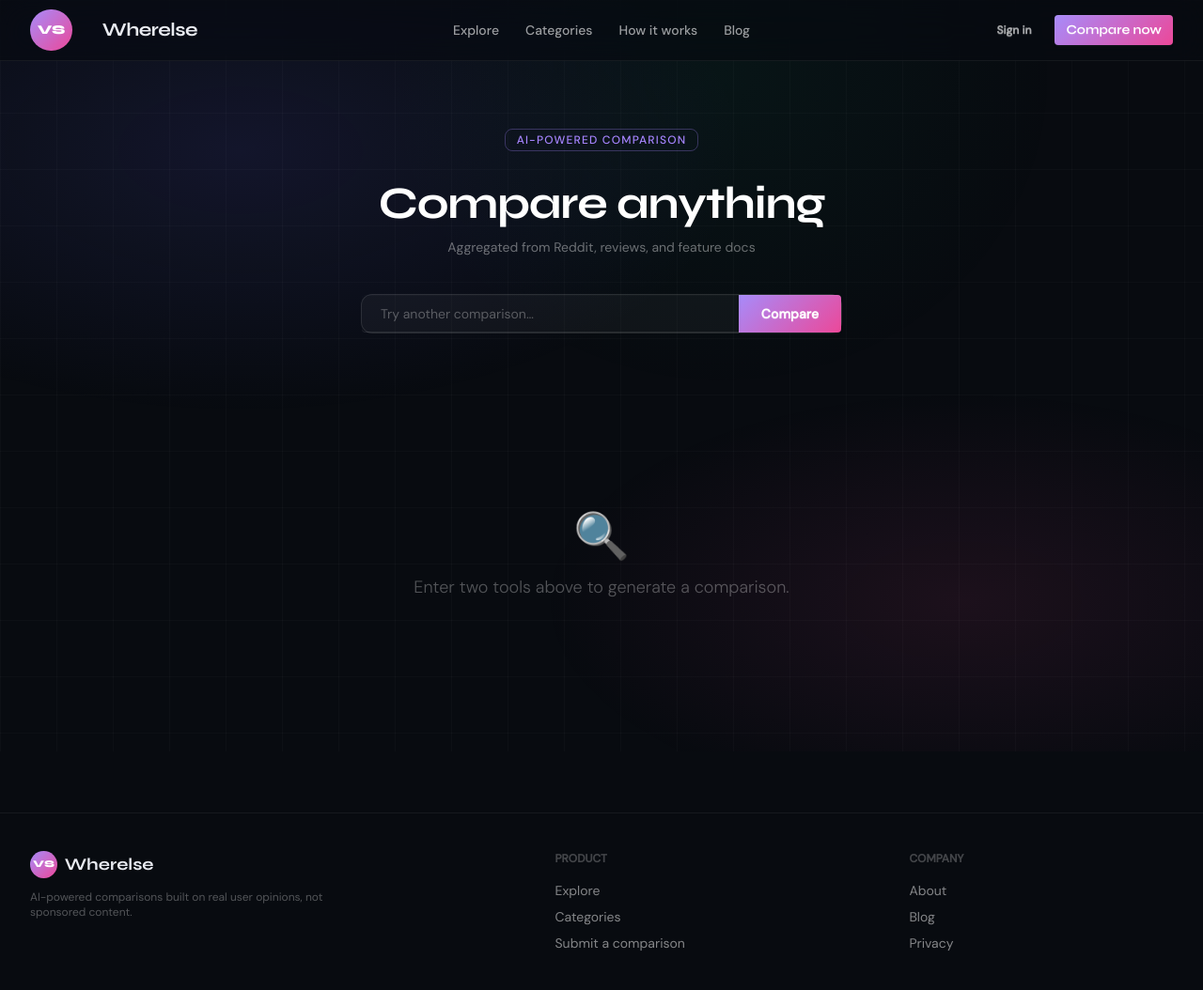
After one commit to PyToby/project-wherelse, a Flask app: page /compare in a window 1280 px wide. The commit adds this page. Shown: the whole page at 94% size. Run offline with Flask 3, Linux system fonts and the light colour scheme.

Commit message:
AI running

```diff
--- a/main.py
+++ b/main.py
@@ -4,4 +4,4 @@ app = create_app()
 
 if __name__ == "__main__":
     with app.app_context():
-        app.run()
+        app.run(debug=True)
--- a/static/output.css
+++ b/static/output.css
@@ -33,6 +33,8 @@
     --text-lg--line-height: calc(1.75 / 1.125);
     --text-xl: 1.25rem;
     --text-xl--line-height: calc(1.75 / 1.25);
+    --text-2xl: 1.5rem;
+    --text-2xl--line-height: calc(2 / 1.5);
     --text-4xl: 2.25rem;
     --text-4xl--line-height: calc(2.5 / 2.25);
     --text-5xl: 3rem;
@@ -42,6 +44,7 @@
     --font-weight-semibold: 600;
     --font-weight-bold: 700;
     --tracking-tight: -0.025em;
+    --tracking-wide: 0.025em;
     --tracking-widest: 0.1em;
     --leading-relaxed: 1.625;
     --radius-lg: 0.5rem;
@@ -1048,6 +1051,9 @@
   .mb-2 {
     margin-bottom: calc(var(--spacing) * 2);
   }
+  .mb-3 {
+    margin-bottom: calc(var(--spacing) * 3);
+  }
   .mb-4 {
     margin-bottom: calc(var(--spacing) * 4);
   }
@@ -1063,11 +1069,20 @@
   .mb-10 {
     margin-bottom: calc(var(--spacing) * 10);
   }
+  .mb-12 {
+    margin-bottom: calc(var(--spacing) * 12);
+  }
   .mb-16 {
     margin-bottom: calc(var(--spacing) * 16);
   }
   .ml-1 {
     margin-left: calc(var(--spacing) * 1);
+  }
+  .ml-6 {
+    margin-left: calc(var(--spacing) * 6);
+  }
+  .ml-auto {
+    margin-left: auto;
   }
   .status {
     @layer daisyui.l1.l2.l3 {
@@ -1535,6 +1600,9 @@
   .py-24 {
     padding-block: calc(var(--spacing) * 24);
   }
+  .pt-12 {
+    padding-top: calc(var(--spacing) * 12);
+  }
   .pt-16 {
     padding-top: calc(var(--spacing) * 16);
   }
@@ -1544,15 +1612,26 @@
   .pb-8 {
     padding-bottom: calc(var(--spacing) * 8);
   }
+  .pb-16 {
+    padding-bottom: calc(var(--spacing) * 16);
+  }
   .text-center {
     text-align: center;
   }
   .text-right {
     text-align: right;
+  }
+  .text-2xl {
+    font-size: var(--text-2xl);
+    line-height: var(--tw-leading, var(--text-2xl--line-height));
   }
   .text-4xl {
     font-size: var(--text-4xl);
     line-height: var(--tw-leading, var(--text-4xl--line-height));
+  }
+  .text-5xl {
+    font-size: var(--text-5xl);
+    line-height: var(--tw-leading, var(--text-5xl--line-height));
   }
   .text-base {
     font-size: var(--text-base);
@@ -2130,6 +2237,11 @@ body {
   inherits: false;
   initial-value: 0;
 }
+@property --tw-divide-x-reverse {
+  syntax: "*";
+  inherits: false;
+  initial-value: 0;
+}
 @property --tw-border-style {
   syntax: "*";
   inherits: false;
@@ -2216,6 +2328,7 @@ body {
   @supports ((-webkit-hyphens: none) and (not (margin-trim: inline))) or ((-moz-orient: inline) and (not (color:rgb(from red r g b)))) {
     *, ::before, ::after, ::backdrop {
       --tw-space-y-reverse: 0;
+      --tw-divide-x-reverse: 0;
       --tw-border-style: solid;
       --tw-leading: initial;
       --tw-font-weight: initial;
--- a/website/templates/base.html
+++ b/website/templates/base.html
@@ -20,10 +20,10 @@
 <div class="glass-nav sticky top-0 z-50 content-layer">
   <div class="navbar max-w-7xl mx-auto px-4 sm:px-8">
     <div class="navbar-start">
-      <a class="font-display font-bold text-xl tracking-tight flex items-center gap-2">
+      <a class="font-display font-bold text-xl tracking-tight flex items-center gap-6">
         <span class="vs-badge text-xs">VS</span>
-        <span>Wherelse</span>
-      </a>
+        <a href="/" class="margin-left: 0.5rem; font-display font-bold text-xl tracking-tight flex items-center gap-2 ml-6">
+          <span style="margin-left: 0.5rem;">Wherelse</span> </a>
     </div>
     <div class="navbar-center hidden md:flex">
       <ul class="menu menu-horizontal gap-1 text-sm font-medium text-white/60">
@@ -86,11 +86,14 @@
       <div class="fade-up delay-3 mb-8">
         <div class="join w-full max-w-lg search-glow rounded-xl border border-white/10 bg-white/[0.04] transition-all">
           <input
+            id="search-input"
             class="join-item input flex-1 bg-transparent border-none outline-none text-white placeholder-white/30 text-sm px-5"
             placeholder="e.g. Notion vs Obsidian, Figma vs Sketch…"
           />
           <button class="join-item btn border-none text-sm font-semibold px-6"
-            style="background: linear-gradient(135deg,#a78bfa,#ec4899); color:white;">
+            id="search-btn"
+            style="background: linear-gradient(135deg,#a78bfa,#ec4899); color:white;"
+            onclick="runComparison()">
             Compare
           </button>
         </div>
@@ -284,15 +287,21 @@
       What are you trying<br/>to <span class="gradient-text">decide?</span>
     </h2>
     <p class="text-white/40 mb-10 text-lg font-light">Type any two tools, apps, or services and get a precise, unbiased breakdown in under 30 seconds.</p>
-    <div class="join w-full max-w-lg mx-auto search-glow rounded-xl border border-white/10 bg-white/[0.04] transition-all">
+    <div class="fade-up delay-3 mb-8">
+      <div class="join w-full max-w-lg search-glow rounded-xl border border-white/10 bg-white/[0.04] transition-all">
         <input
+          id="search-input-cta"
           class="join-item input flex-1 bg-transparent border-none outline-none text-white placeholder-white/30 text-sm px-5"
-        placeholder="e.g. Stripe vs Paddle"
+          placeholder="e.g. Notion vs Obsidian, Figma vs Sketch…"
         />
         <button class="join-item btn border-none text-sm font-semibold px-6"
-        style="background: linear-gradient(135deg,#a78bfa,#ec4899); color:white;">
+          id="search-btn"
+          style="background: linear-gradient(135deg,#a78bfa,#ec4899); color:white;"
+          onclick="runComparisonCta()">
           Compare
         </button>
+      </div>
+      <p class="text-white/25 text-xs mt-2 ml-1">Try: "Linear vs Jira" or "Supabase vs Firebase"</p>
     </div>
   </div>
 </section>
@@ -330,6 +339,18 @@
     const html = template.innerHTML;
     track.innerHTML = html + html;
   }
+
+  async function runComparison() {
+    const query = document.getElementById('search-input').value;
+
+    if (!query.trim()) return;
+    window.location.href = `/compare?query=${encodeURIComponent(query)}`;
+  }
+  async function runComparisonCta() {
+    const query = document.getElementById('search-input-cta').value;
+    if (!query.trim()) return;
+    window.location.href = `/compare?query=${encodeURIComponent(query)}`;
+}
 </script>
 </body>
 </html>
--- /dev/null
+++ b/website/templates/compare.html
@@ -0,0 +1,310 @@
+{% extends "base.html" %}
+{% block content %}
+
+<!-- ─────────────── COMPARE PAGE ─────────────── -->
+<section class="content-layer min-h-screen px-4 sm:px-8 pt-12 pb-16 max-w-7xl mx-auto">
+
+  <!-- Page header -->
+  <div class="text-center mb-10 fade-up">
+    <br>
+    <span class="badge badge-outline text-xs font-medium tracking-widest uppercase text-violet-400 border-violet-400/30 px-3 py-2 mb-4">
+      AI-Powered comparison
+    </span>
+    <h1 class="font-display font-bold text-4xl sm:text-5xl text-white mt-4 mb-3 tracking-tight">
+      {% if query %}
+        <span class="gradient-text">{{ query }}</span>
+      {% else %}
+        Compare anything
+      {% endif %}
+    </h1>
+    <p class="text-white/40 text-sm">Aggregated from Reddit, reviews, and feature docs</p>
+  </div>
+
+  <!-- ── Search bar (re-run a new comparison) ── -->
+  <div class="fade-up delay-1 flex justify-center mb-12">
+    <div class="join w-full max-w-lg search-glow rounded-xl border border-white/10 bg-white/[0.04] transition-all">
+      <input
+        id="search-input"
+        class="join-item input flex-1 bg-transparent border-none outline-none text-white placeholder-white/30 text-sm px-5"
+        placeholder="Try another comparison…"
+        value="{{ query or '' }}"
+      />
+      <button
+        onclick="runComparison()"
+        class="join-item btn border-none text-sm font-semibold px-6"
+        style="background: linear-gradient(135deg,#a78bfa,#ec4899); color:white;">
+        Compare
+      </button>
+    </div>
+  </div>
+  <br>
+  <br>
+  {% if result %}
+
+  <!-- ── Split comparison card ── -->
+  <div class="fade-up delay-2">
+
+    <!-- Service name headers -->
+    <div class="flex items-center gap-4 mb-4 px-1">
+
+      <!-- Service A label -->
+      <div class="flex-1 text-center">
+        <div class="font-display font-bold text-2xl text-white mb-1">
+          {{ service_a or 'Service A' }}
+        </div>
+        <div class="text-xs text-white/35 tracking-wide uppercase">Option A</div>
+      </div>
+
+      <!-- VS badge centre -->
+      <div class="vs-badge flex-shrink-0" style="width:3rem;height:3rem;font-size:0.9rem;">VS</div>
+
+      <!-- Service B label -->
+      <div class="flex-1 text-center">
+        <div class="font-display font-bold text-2xl text-white mb-1">
+          {{ service_b or 'Service B' }}
+        </div>
+        <div class="text-xs text-white/35 tracking-wide uppercase">Option B</div>
+      </div>
+
+    </div>
+
+    <!-- Split card body -->
+    <div class="rounded-2xl border border-white/[0.07] overflow-hidden"
+         style="background: rgba(255,255,255,0.02);">
+    <br>
+      <!-- Sources strip -->
+      <div class="flex gap-2 px-6 py-3 border-b border-white/[0.05] flex-wrap"
+           style="background: rgba(255,255,255,0.015);">
+        <span class="badge badge-outline badge-xs text-white/35 border-white/10">📣 Reddit threads</span>
+        <span class="badge badge-outline badge-xs text-white/35 border-white/10">⭐ G2 Reviews</span>
+        <span class="badge badge-outline badge-xs text-white/35 border-white/10">📄 Feature docs</span>
+        <span class="badge badge-soft badge-success badge-xs gap-1 ml-auto">
+          <span class="status status-success status-xs"></span>
+          AI analysed
+        </span>
+      </div>
+
+      <!-- Two-column split -->
+      <div class="flex divide-x divide-white/[0.06]">
+
+        <!-- ── LEFT — Service A ── -->
+        <div class="flex-1 p-6 space-y-5">
+
+          <!-- Violet accent top bar -->
+          <div class="h-0.5 w-12 rounded-full mb-6"
+               style="background: linear-gradient(90deg, #a78bfa, transparent);"></div>
+
+          <div class="desc-scroll space-y-5 text-sm text-white/60 font-light leading-relaxed">
+
+            <!-- Placeholder sections — replace with Jinja variables later -->
+            <div>
+              <h4 class="font-display font-semibold text-white/85 text-sm mb-2 uppercase tracking-widest text-xs text-violet-300">
+                Best for
+              </h4>
+              <p class="text-white/55">{{ a_best_for or 'Details coming soon once AI analysis is connected.' }}</p>
+            </div>
+
+            <div class="glow-line"></div>
+
+            <div>
+              <h4 class="font-display font-semibold text-white/85 text-sm mb-3 uppercase tracking-widest text-xs text-violet-300">
+                Strengths
+              </h4>
+              <ul class="space-y-2 list-none">
+                {% if a_strengths %}
+                  {% for point in a_strengths %}
+                  <li class="flex items-start gap-2">
+                    <span class="text-violet-400 mt-0.5 flex-shrink-0">▸</span>
+                    {{ point }}
+                  </li>
+                  {% endfor %}
+                {% else %}
+                  <li class="flex items-start gap-2">
+                    <span class="text-violet-400 mt-0.5 flex-shrink-0">▸</span>
+                    Strength one will appear here
+                  </li>
+                  <li class="flex items-start gap-2">
+                    <span class="text-violet-400 mt-0.5 flex-shrink-0">▸</span>
+                    Strength two will appear here
+                  </li>
+                  <li class="flex items-start gap-2">
+                    <span class="text-violet-400 mt-0.5 flex-shrink-0">▸</span>
+                    Strength three will appear here
+                  </li>
+                {% endif %}
+              </ul>
+            </div>
+
+            <div class="glow-line"></div>
+
+            <div>
+              <h4 class="font-display font-semibold text-white/85 text-sm mb-3 uppercase tracking-widest text-xs text-violet-300">
+                Weaknesses
+              </h4>
+              <ul class="space-y-2 list-none">
+                {% if a_weaknesses %}
+                  {% for point in a_weaknesses %}
+                  <li class="flex items-start gap-2">
+                    <span class="text-white/25 mt-0.5 flex-shrink-0">▸</span>
+                    {{ point }}
+                  </li>
+                  {% endfor %}
+                {% else %}
+                  <li class="flex items-start gap-2">
+                    <span class="text-white/25 mt-0.5 flex-shrink-0">▸</span>
+                    Weakness one will appear here
+                  </li>
+                  <li class="flex items-start gap-2">
+                    <span class="text-white/25 mt-0.5 flex-shrink-0">▸</span>
+                    Weakness two will appear here
+                  </li>
+                {% endif %}
+              </ul>
+            </div>
+
+            <div class="glow-line"></div>
+
+            <!-- AI result raw output -->
+            <div>
+              <h4 class="font-display font-semibold text-white/85 text-sm mb-2 uppercase tracking-widest text-xs text-violet-300">
+                Summary
+              </h4>
+              <p class="text-white/50">{{ result }}</p>
+            </div>
+
+          </div>
+        </div>
+
+        <!-- ── RIGHT — Service B ── -->
+        <div class="flex-1 p-6 space-y-5">
+
+          <!-- Pink accent top bar -->
+          <div class="h-0.5 w-12 rounded-full mb-6"
+               style="background: linear-gradient(90deg, #ec4899, transparent);"></div>
+
+          <div class="desc-scroll space-y-5 text-sm text-white/60 font-light leading-relaxed">
+
+            <div>
+              <h4 class="font-display font-semibold text-white/85 text-sm mb-2 uppercase tracking-widest text-xs text-pink-300">
+                Best for
+              </h4>
+              <p class="text-white/55">{{ b_best_for or 'Details coming soon once AI analysis is connected.' }}</p>
+            </div>
+
+            <div class="glow-line"></div>
+
+            <div>
+              <h4 class="font-display font-semibold text-white/85 text-sm mb-3 uppercase tracking-widest text-xs text-pink-300">
+                Strengths
+              </h4>
+              <ul class="space-y-2 list-none">
+                {% if b_strengths %}
+                  {% for point in b_strengths %}
+                  <li class="flex items-start gap-2">
+                    <span class="text-pink-400 mt-0.5 flex-shrink-0">▸</span>
+                    {{ point }}
+                  </li>
+                  {% endfor %}
+                {% else %}
+                  <li class="flex items-start gap-2">
+                    <span class="text-pink-400 mt-0.5 flex-shrink-0">▸</span>
+                    Strength one will appear here
+                  </li>
+                  <li class="flex items-start gap-2">
+                    <span class="text-pink-400 mt-0.5 flex-shrink-0">▸</span>
+                    Strength two will appear here
+                  </li>
+                  <li class="flex items-start gap-2">
+                    <span class="text-pink-400 mt-0.5 flex-shrink-0">▸</span>
+                    Strength three will appear here
+                  </li>
+                {% endif %}
+              </ul>
+            </div>
+
+            <div class="glow-line"></div>
+
+            <div>
+              <h4 class="font-display font-semibold text-white/85 text-sm mb-3 uppercase tracking-widest text-xs text-pink-300">
+                Weaknesses
+              </h4>
+              <ul class="space-y-2 list-none">
+                {% if b_weaknesses %}
+                  {% for point in b_weaknesses %}
+                  <li class="flex items-start gap-2">
+                    <span class="text-white/25 mt-0.5 flex-shrink-0">▸</span>
+                    {{ point }}
+                  </li>
+                  {% endfor %}
+                {% else %}
+                  <li class="flex items-start gap-2">
+                    <span class="text-white/25 mt-0.5 flex-shrink-0">▸</span>
+                    Weakness one will appear here
+                  </li>
+                  <li class="flex items-start gap-2">
+                    <span class="text-white/25 mt-0.5 flex-shrink-0">▸</span>
+                    Weakness two will appear here
+                  </li>
+                {% endif %}
+              </ul>
+            </div>
+
+            <div class="glow-line"></div>
+
+            <div>
+              <h4 class="font-display font-semibold text-white/85 text-sm mb-2 uppercase tracking-widest text-xs text-pink-300">
+                Summary
+              </h4>
+              <p class="text-white/50">{{ result }}</p>
+            </div>
+
+          </div>
+        </div>
+
+      </div>
+
+      <!-- ── Verdict footer strip ── -->
+      <div class="border-t border-white/[0.06] px-6 py-5 flex gap-4"
+           style="background: rgba(255,255,255,0.015);">
+        <div class="flex-1 bg-violet-500/10 border border-violet-400/20 rounded-xl p-4 text-center">
+          <div class="font-display font-bold text-violet-300 mb-1">{{ service_a or 'Service A' }}</div>
+          <div class="text-xs text-white/40">{{ a_verdict or 'Best for teams & collaboration' }}</div>
+        </div>
+        <div class="flex items-center justify-center flex-shrink-0">
+          <span class="text-white/20 text-xs font-display font-bold">OR</span>
+        </div>
+        <div class="flex-1 bg-pink-500/10 border border-pink-400/20 rounded-xl p-4 text-center">
+          <div class="font-display font-bold text-pink-300 mb-1">{{ service_b or 'Service B' }}</div>
+          <div class="text-xs text-white/40">{{ b_verdict or 'Best for solo & power users' }}</div>
+        </div>
+      </div>
+
+    </div>
+  </div>
+
+  {% else %}
+
+  <!-- Empty state — no query yet -->
+  <div class="fade-up delay-2 text-center py-24">
+    <div class="text-5xl mb-4">🔍</div>
+    <p class="text-white/30 text-lg font-light">Enter two tools above to generate a comparison.</p>
+  </div>
+
+  {% endif %}
+
+</section>
+
+<script>
+  function runComparison() {
+    const query = document.getElementById('search-input').value;
+    if (!query.trim()) return;
+    window.location.href = `/compare?query=${encodeURIComponent(query)}`;
+  }
+
+  // Allow pressing Enter in the search bar
+  document.getElementById('search-input').addEventListener('keydown', function(e) {
+    if (e.key === 'Enter') runComparison();
+  });
+</script>
+
+{% endblock %}
--- a/website/templates/comparison.html
+++ /dev/null
@@ -1,4 +0,0 @@
-{% extends "base.html" %}
-{% block content %}
-<h1>{{ response }}</h1>
-{% endblock %}
--- a/website/views.py
+++ b/website/views.py
@@ -1,7 +1,8 @@
-from flask import Blueprint, render_template, request
+from flask import Blueprint, render_template, request, jsonify
 #from flask_login import current_user, login_required
 import google.genai as genai
-import os
+
+from . import ai_process as ai
 
 
 
@@ -34,14 +35,21 @@ def handle():
 def home():
     return render_template('base.html')
 
-@view.route('/comparison/<prompt>')
-def comparison(prompt):
-    client = genai.Client(api_key=os.getenv("API_KEY"))
+@view.route('/compare', methods=['GET'])
+def compare():
+    query = request.args.get('query')
+    if query:
+        parts = query.lower().split(' vs ')
+        if len(parts) == 2:
+            service_a = parts[0].strip().title()  # "notion" → "Notion"
+            service_b = parts[1].strip().title()
 
-    response = client.models.generate_content(
-        model="gemini-2.5-flash",
-        contents=prompt
-    )
-
-
-    return render_template('comparison.html', response=response.text)
+            result = ai.generate_response(service_a, service_b)
+            return render_template('compare.html', result=result, service_a=service_a, service_b=service_b)
+        else:
+            # handle bad input
+            service_a = query
+            service_b = ''
+            return render_template('compare.html', result=None, service_a=query, service_b=None, error="Please enter a valid comparison, e.g. Notion vs Obsidian")
+    else:
+        return render_template('compare.html', result=None, service_a=None, service_b=None)
```
Also changed, not shown: other parts of static/output.css (+78 -0 lines), website/ai_process.py (added, +11 -0 lines). Lines whose indentation alone changed are shown as unchanged.
